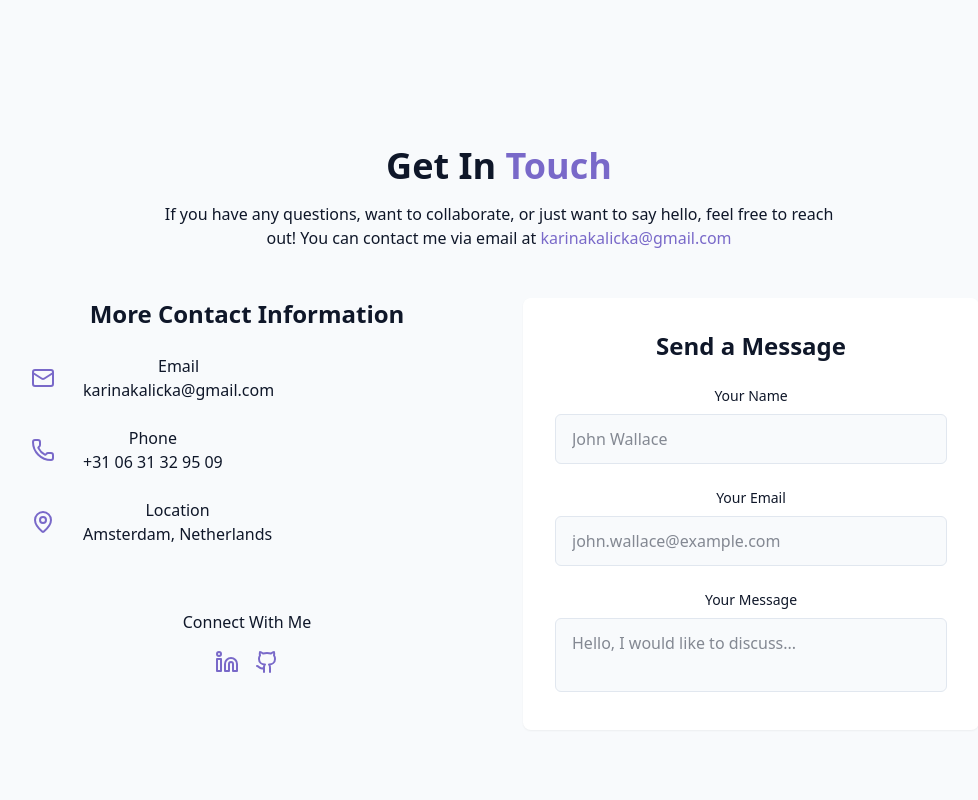
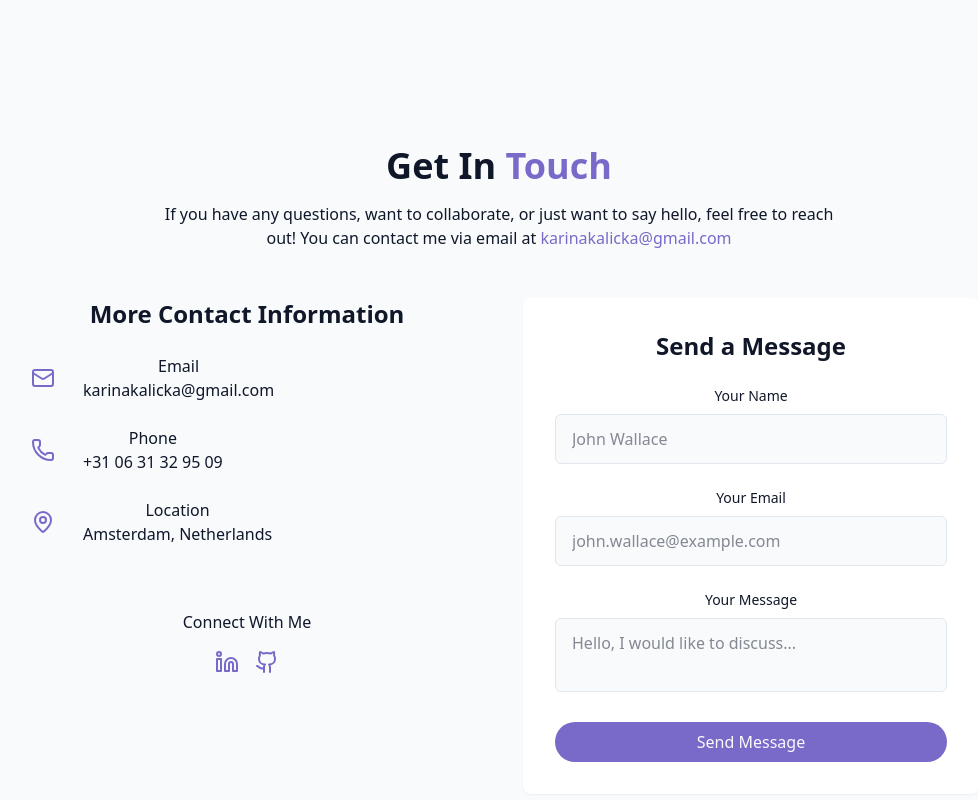
Before and after one commit to KarinaKKarinaK/react-portfolio, a React (Vite) app: page / in a window 1280 px wide. Shown: the part 4564-5364 px from the top of the page, without its empty margins (141-1119 px from the left). Built offline with nearby package versions, Linux system fonts and the light colour scheme.

Commit message:
Updates send button

```diff
--- a/src/components/ContactSection.jsx
+++ b/src/components/ContactSection.jsx
@@ -1,4 +1,5 @@
 import { Github, Linkedin, Mail, MapPin, Phone } from "lucide-react";
+import {cn} from "../lib/utils";
 
 export const ContactSection = () => {
   return (
@@ -142,6 +143,10 @@ export const ContactSection = () => {
                 />
               </div>
 
+              <button type="submit" className={cn("cosmic-button w-full flex items-center justify-center gap-2")}>
+                Send Message
+              </button>
+
             </form>
           </div>
         </div>
```
